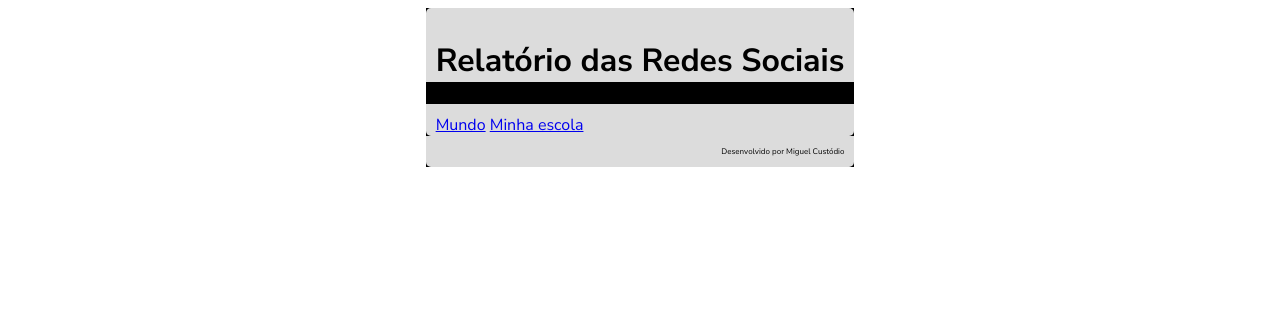
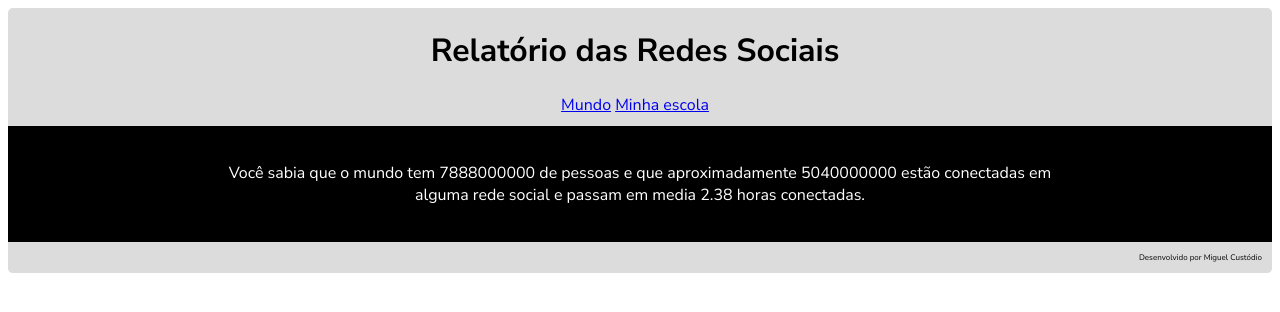
Before and after one commit to MiguelPagani/3tri-MiguelCustodio, a plain HTML site: page Redes Sociais/index.html in a window 1280 px wide. Drawn offline with Linux system fonts and the light colour scheme.

Commit message:
Add files via upload

```diff
--- a/Redes Sociais/index.html
+++ b/Redes Sociais/index.html
@@ -10,10 +10,11 @@
 <body>
     <header>
         <h1>Relatório das Redes Sociais</h1>
+        <a href="#">Mundo</a>
+        <a href="#">Minha escola</a>
     </header>
     <main>
-        <a href="#">Mundo</a>
-        <a href="#">Minha escola</a>
+        <p>Você sabia que o mundo tem 7888000000 de pessoas e que aproximadamente 5040000000 estão conectadas em alguma rede social e passam em media 2.38 horas conectadas.</p>
     </main>
     <footer>
         Desenvolvido por Miguel Custódio
--- a/Redes Sociais/style.css
+++ b/Redes Sociais/style.css
@@ -7,23 +7,24 @@ html{
     height: auto;
     justify-content: center;
 }
+
 body{
-    background-color: #000000;
-    color: #FFFFFF;
-
+    background-color: gainsboro;
+    font-family: "Nunito Sans";
+    border-radius: 5px;
 }
-header {
+header{
     background-color: gainsboro;
     color: black;
     border-radius: 5px 5px 0 0;
-    padding: 10px 10px 0 10px;
-
+    padding: 0 10px 10px 0;
+    text-align: center;
 }
 main{
-    background-color: gainsboro;
-    color: black;
-    border-radius: 0 0 5px 5px;
-    padding: 10px 10px 0 10px;
+    background-color: black;
+    color: white;
+    padding: 20px;
+    text-align: center;
 }
 footer{
     background-color: gainsboro;
```
